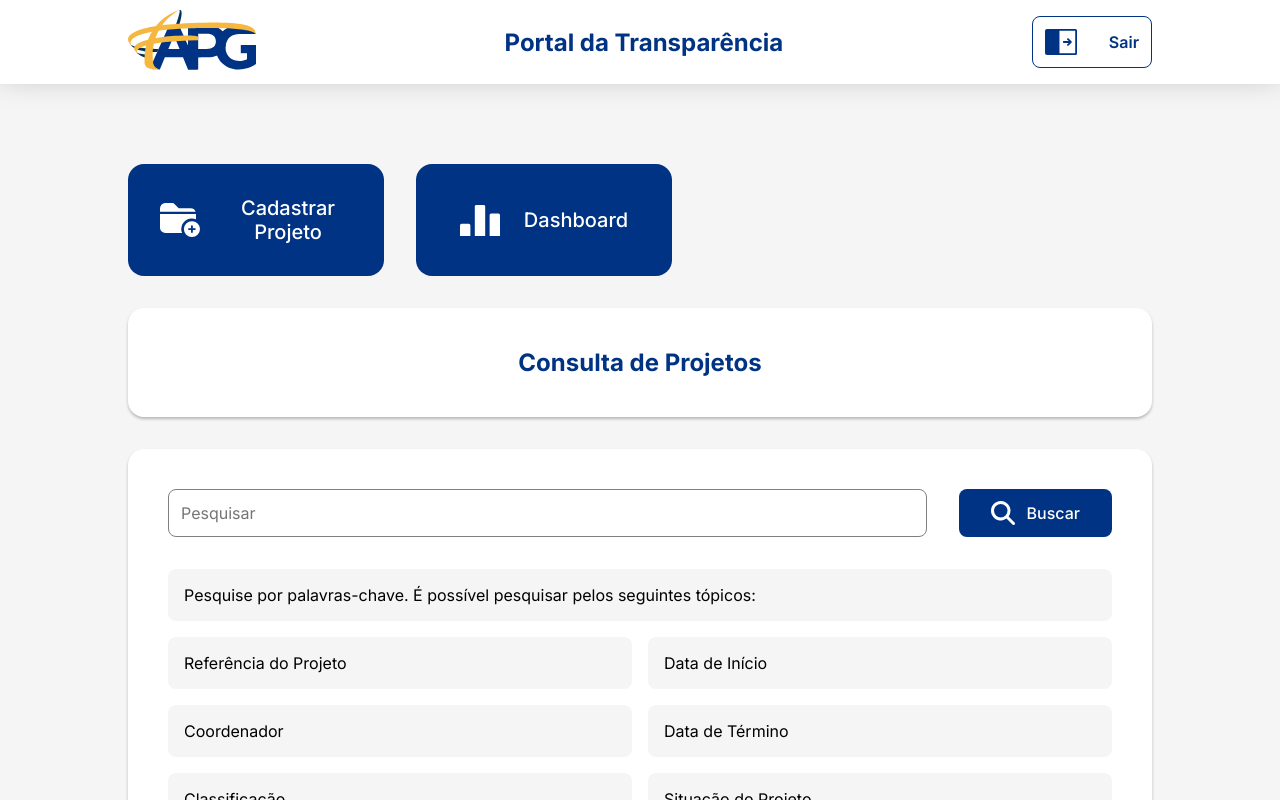
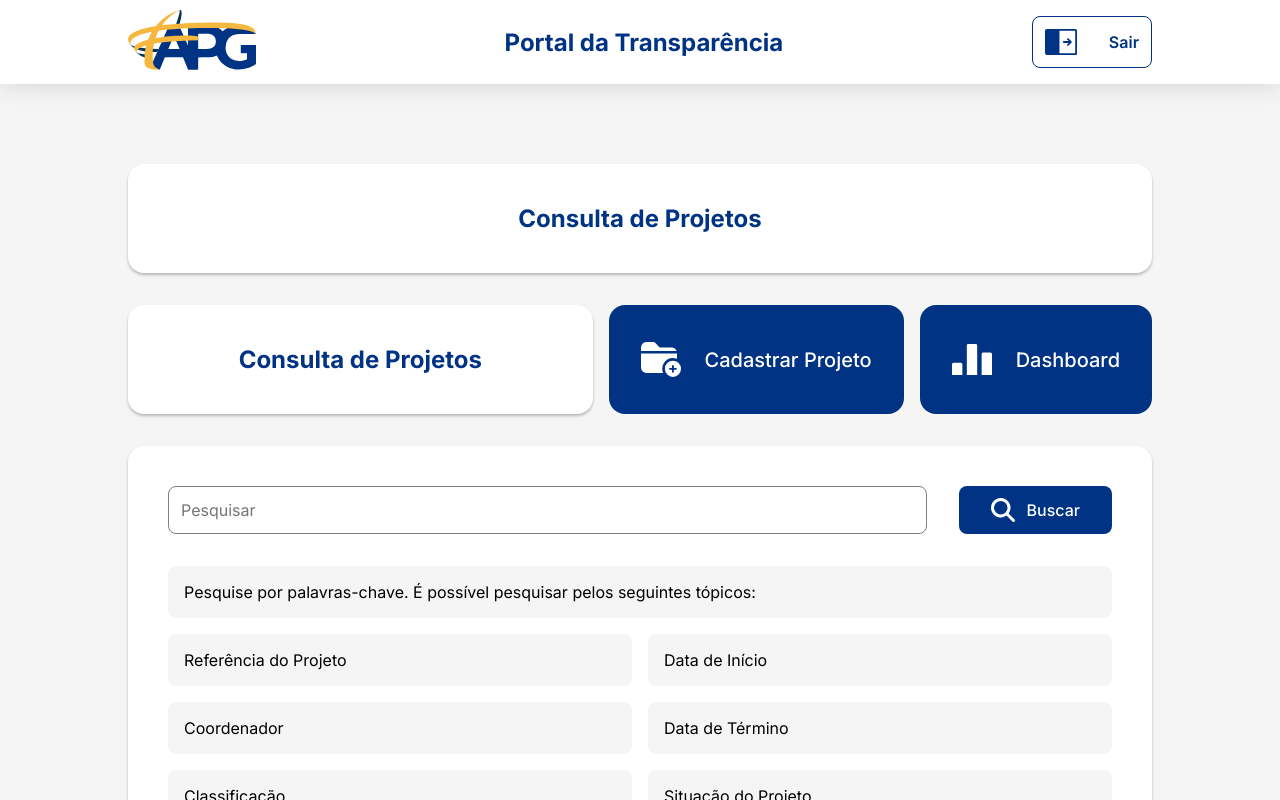
Before and after one commit to TeamHiveAPI/API-2024.02-FRONT, a React (Create React App) app: page /consulta in a window 1280 px wide. Shown: the top 800 px of the page. Built offline with nearby package versions, Linux system fonts and the light colour scheme; no server answers.

Commit message:
feat: Adicionando barra de ações customizada para admin na pág. Consulta

```diff
--- a/src/pages/Consulta/Consulta.scss
+++ b/src/pages/Consulta/Consulta.scss
@@ -139,7 +139,7 @@ table td:first-child {
 
 .cons_botoes_admin {
     display: flex;
-    gap: 32px;
+    gap: 16px;
 }
 
 .cons_botao_grande {
@@ -149,7 +149,6 @@ table td:first-child {
     color: white;
     align-items: center;
     justify-content: center;
-    width: 25%;
     padding: 32px;
     margin-bottom: 32px !important;
     border-radius: 16px;
@@ -204,3 +203,13 @@ table td:first-child {
 .th_valor {
     width: 20%;
 }
+
+.cons_admin {
+    display: flex;
+    gap: 16px;
+}
+
+.cons_admin_esq {
+    display: flex;
+    flex-grow: 1;
+}
--- a/src/pages/Consulta/Consulta.tsx
+++ b/src/pages/Consulta/Consulta.tsx
@@ -2,7 +2,7 @@ import React, { useEffect, useState } from "react";
 import axios from "axios";
 import BotaoCTA from "../../components/BotaoCTA/BotaoCTA";
 import Navbar from "../../components/Navbar/Navbar";
-import { useNavigate } from "react-router-dom"; // Importar o hook useNavigate
+import { useNavigate } from "react-router-dom";
 import "../../global.scss";
 import "./Consulta.scss";
 import "../../components/Input/Input.scss";
@@ -17,7 +17,7 @@ interface Projeto {
 }
 
 function Consulta() {
-  const navigate = useNavigate(); // Instanciar o hook
+  const navigate = useNavigate();
 
   const [termoPesquisa, setTermoPesquisa] = useState(""); // Armazena o termo de pesquisa
   const [projetos, setProjetos] = useState<Projeto[]>([]);
@@ -54,27 +54,36 @@ function Consulta() {
       }
     }
 
-    carregarTabelaConsulta(); // Chama a função para carregar os projetos ao montar o componente
-  }, [navigate]); // 'navigate' é uma dependência, o efeito será reexecutado se 'navigate' mudar
+    carregarTabelaConsulta();
+  }, [navigate]); //
 
 
   return (
     <>
       <Navbar />
 
-      <div className="cons_botoes_admin margem_10 mtop80">
-        <div className="cons_botao_grande" onClick={() => navigate("/cadastro-projeto")}>
-          <img src="img/criar_projeto.svg" />
-          <p>Cadastrar Projeto</p>
-        </div>
-        <div className="cons_botao_grande" onClick={() => navigate("/dashboard")}>
-          <img src="img/dashboard.svg" />
-          <p>Dashboard</p>
-        </div>
+      {/* Implementar lógica de mostrar barra depois que ter o JWT*/}
+
+      {/* Se for um usuário, mostrar essa barra */}
+      <div className="margem_10 cons_container mtop80">
+        <h1>Consulta de Projetos</h1>
       </div>
 
-      <div className="margem_10 cons_container">
-        <h1>Consulta de Projetos</h1>
+      {/* Se for um admin, mostrar essa barra */}
+      <div className="margem_10 cons_admin">
+        <div className="cons_container cons_admin_esq">
+          <h1>Consulta de Projetos</h1>
+        </div>
+        <div className="cons_botoes_admin">
+          <button className="cons_botao_grande" onClick={() => navigate("/cadastro-projeto")}>
+            <img src="img/criar_projeto.svg" />
+            <p>Cadastrar Projeto</p>
+          </button>
+          <button className="cons_botao_grande" onClick={() => navigate("/dashboard")}>
+            <img src="img/dashboard.svg" />
+            <p>Dashboard</p>
+          </button>
+        </div>
       </div>
 
       <div className="margem_10 cons_container ">
```
